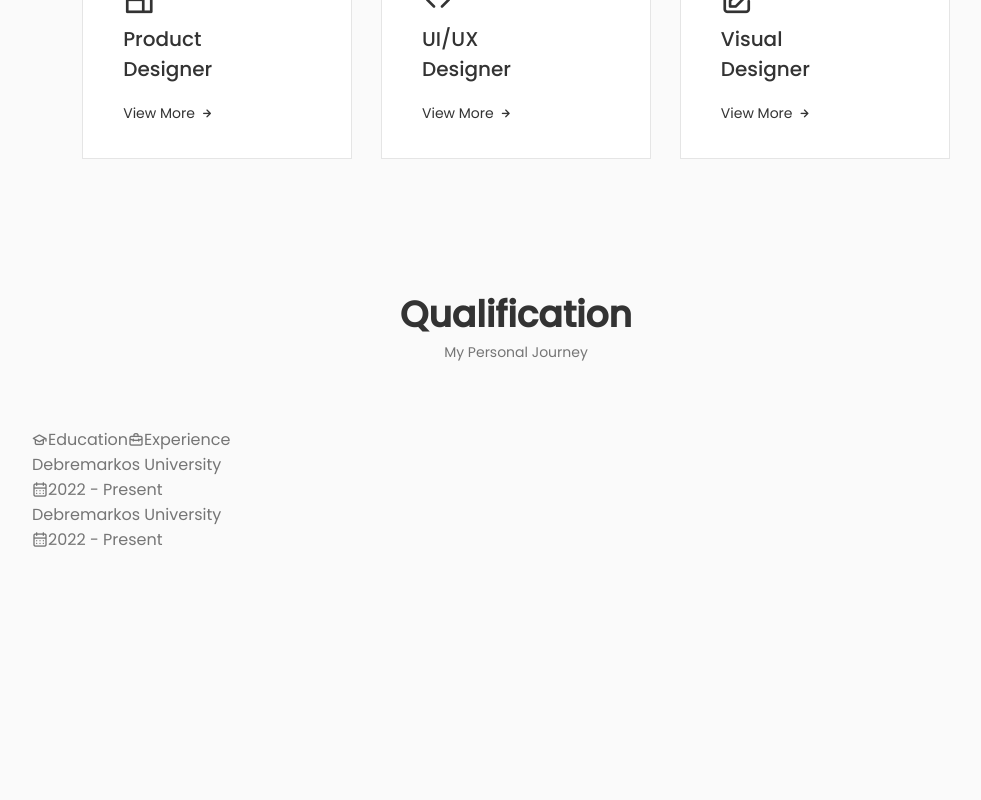
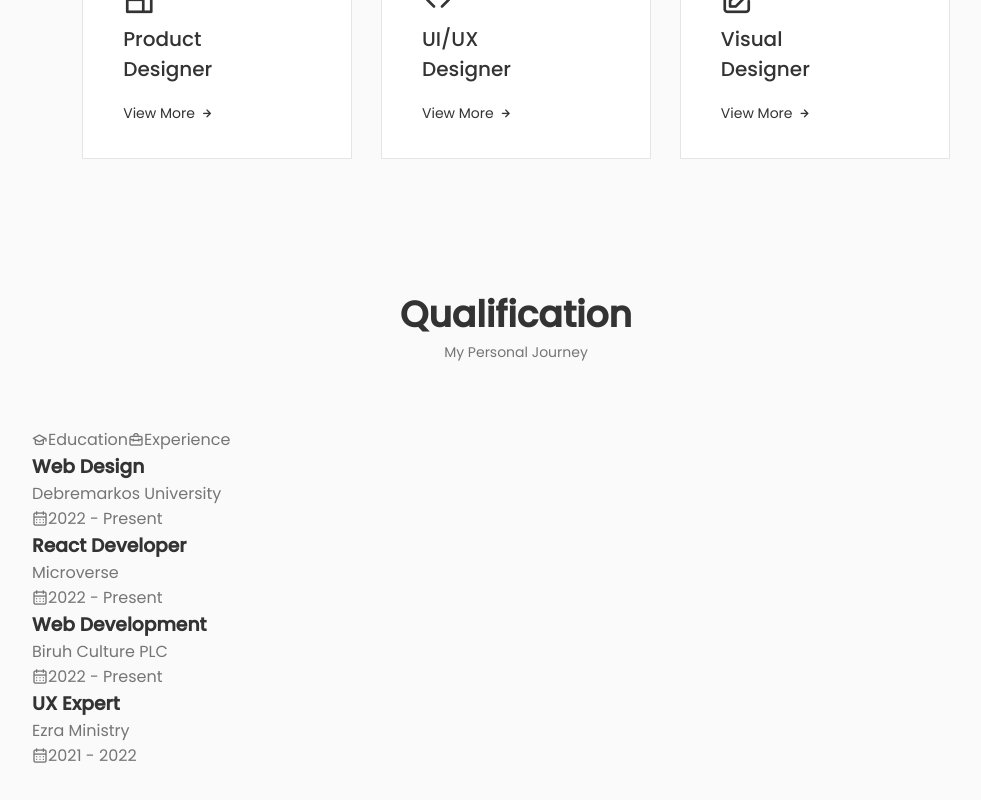
Before and after one commit to AmanWorku/AmanWorku.github.io, a React (Create React App) app: page / in a window 1280 px wide. Shown: the part 2426-3226 px from the top of the page, without its empty margins (124-1105 px from the left). Before the commit the page ends 3010 px from the top, so only its background shows below. Built offline with nearby package versions, Linux system fonts and the light colour scheme.

Commit message:
Add sample and 4 experiences

```diff
--- a/src/components/qualification/Qualification.jsx
+++ b/src/components/qualification/Qualification.jsx
@@ -22,7 +22,7 @@ const Qualification = () => {
             <div className="qualification__content">
                 <div className="qualification__data">
                     <div>
-                        <h3 className="qualification__title"></h3>
+                        <h3 className="qualification__title">Web Design</h3>
                         <span className="qualification__subtitle">Debremarkos University</span>
                         <div className="qualification__calendar">
                             <i className="uil uil-calendar-alt"></i>2022 - Present
@@ -30,20 +30,48 @@ const Qualification = () => {
                     </div>
                     <div>
                         <span className="qualification__rounder"></span>
-                        <div className="qualification__line"></div>
+                        <span className="qualification__line"></span>
                     </div>
                 </div>
                 <div className="qualification__data">
                     <div></div>
                     <div>
                         <span className="qualification__rounder"></span>
-                        <div className="qualification__line"></div>
+                        <span className="qualification__line"></span>
                     </div>
                     <div>
-                        <h3 className="qualification__title"></h3>
-                        <span className="qualification__subtitle">Debremarkos University</span>
+                        <h3 className="qualification__title">React Developer</h3>
+                        <span className="qualification__subtitle">Microverse</span>
                         <div className="qualification__calendar">
                             <i className="uil uil-calendar-alt"></i>2022 - Present
+                        </div>
+                    </div>
+
+                </div>
+                <div className="qualification__data">
+                    <div>
+                        <h3 className="qualification__title">Web Development</h3>
+                        <span className="qualification__subtitle">Biruh Culture PLC</span>
+                        <div className="qualification__calendar">
+                            <i className="uil uil-calendar-alt"></i>2022 - Present
+                        </div>
+                    </div>
+                    <div>
+                        <span className="qualification__rounder"></span>
+                        <span className="qualification__line"></span>
+                    </div>
+                </div>
+                <div className="qualification__data">
+                    <div></div>
+                    <div>
+                        <span className="qualification__rounder"></span>
+                        <span className="qualification__line"></span>
+                    </div>
+                    <div>
+                        <h3 className="qualification__title">UX Expert</h3>
+                        <span className="qualification__subtitle">Ezra Ministry</span>
+                        <div className="qualification__calendar">
+                            <i className="uil uil-calendar-alt"></i>2021 - 2022
                         </div>
                     </div>
 
```
